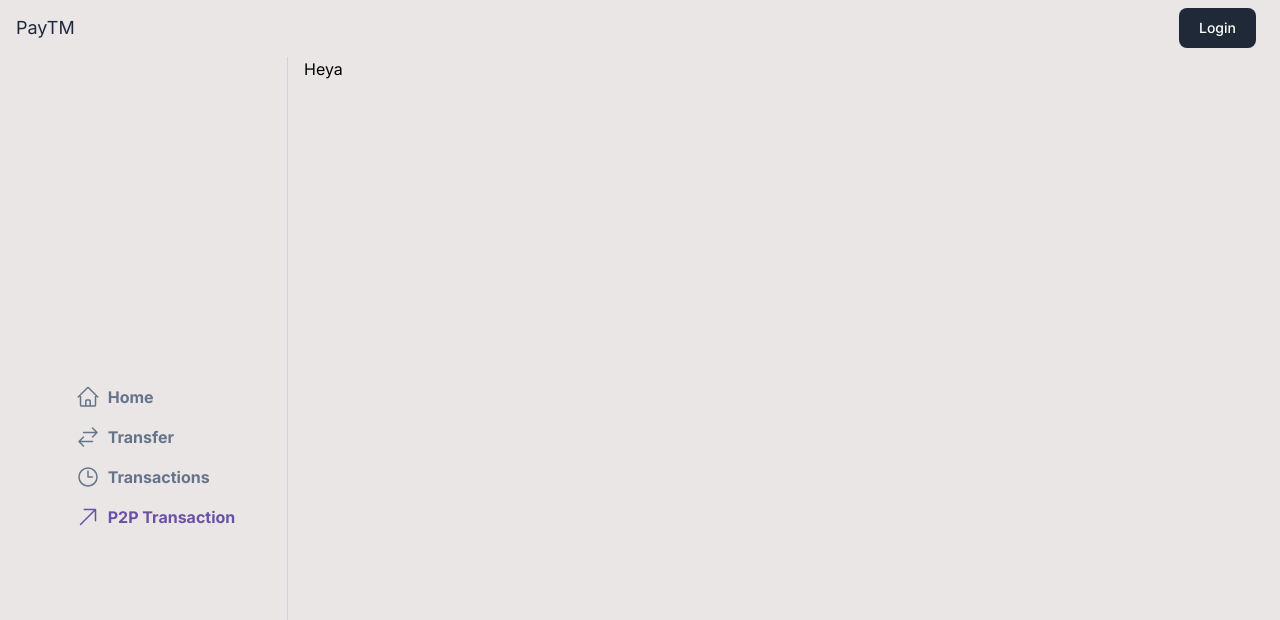
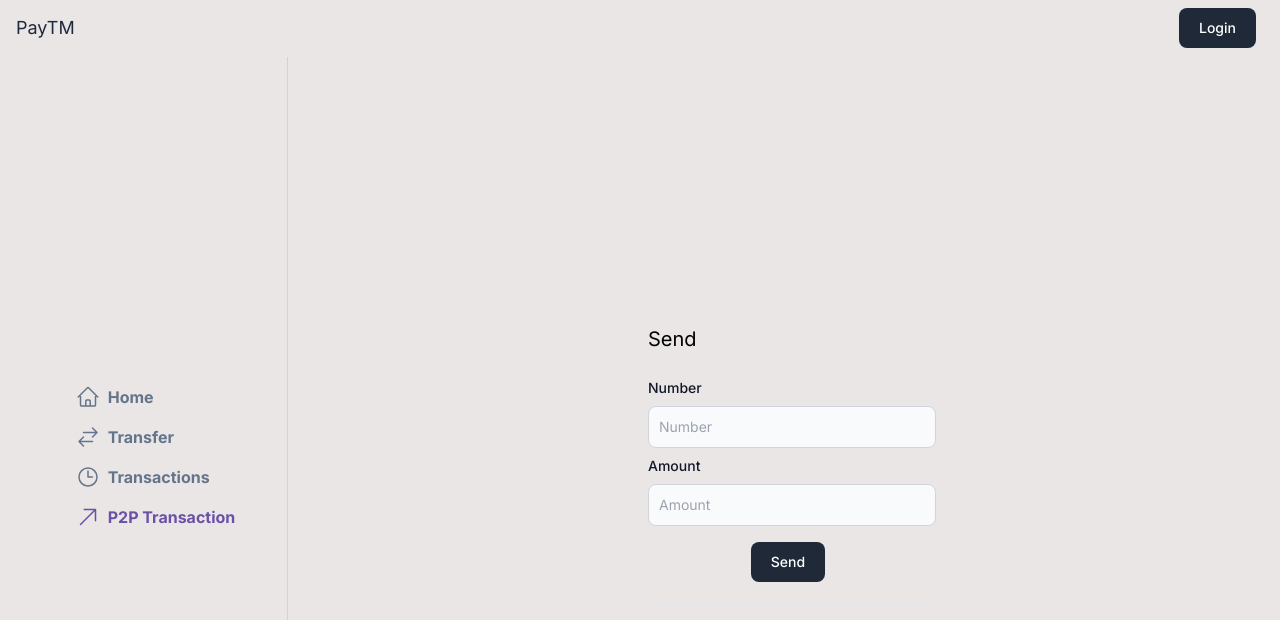
Before and after one commit to Srijan-t0d0/paytm-monorepo, a Next.js app in the folder apps/user-app/: page /p2ptransaction in a window 1280 px wide. Shown: the top 620 px of the page. Built offline with nearby package versions, Linux system fonts and the light colour scheme; no server answers.

Commit message:
Added p2p transactions

```diff
--- a/apps/user-app/app/(dashboard)/p2ptransaction/page.tsx
+++ b/apps/user-app/app/(dashboard)/p2ptransaction/page.tsx
@@ -1,5 +1,7 @@
+import { SendCard } from "../../components/SendCard";
+
 const page = () => {
-  return <div>Heya</div>;
+  return <SendCard />;
 };
 
 export default page;
--- /dev/null
+++ b/apps/user-app/app/components/SendCard.tsx
@@ -0,0 +1,44 @@
+"use client";
+import { Button } from "@repo/ui/button";
+import { Card } from "@repo/ui/card";
+
+import { TextInput } from "@repo/ui/textinput";
+import { useState } from "react";
+import { p2pTransfer } from "../lib/actions/p2pTransfer";
+
+export function SendCard() {
+  const [to, setTo] = useState("");
+  const [amount, setAmount] = useState("");
+
+  return (
+    <div className="h-screen w-screen flex justify-center items-center">
+      <Card title="Send">
+        <div className="min-w-72 pt-2">
+          <TextInput
+            placeholder={"Number"}
+            label="Number"
+            onChange={(value) => {
+              setTo(value);
+            }}
+          />
+          <TextInput
+            placeholder={"Amount"}
+            label="Amount"
+            onChange={(value) => {
+              setAmount(value);
+            }}
+          />
+          <div className="pt-4 flex justify-center">
+            <Button
+              onClick={() => {
+                p2pTransfer(to, amount);
+              }}
+            >
+              Send
+            </Button>
+          </div>
+        </div>
+      </Card>
+    </div>
+  );
+}
--- /dev/null
+++ b/apps/user-app/app/lib/actions/p2pTransfer.tsx
@@ -0,0 +1,44 @@
+"use server";
+
+import { getServerSession } from "next-auth";
+import { authOptions } from "../auth";
+import prisma from "@repo/db/client";
+
+export async function p2pTransfer(to: string, amount: string) {
+  const session = await getServerSession(authOptions);
+  const from = session?.user?.id;
+  if (!from) {
+    return {
+      message: "Error while sending amount",
+    };
+  }
+  const toUser = await prisma.user.findFirst({
+    where: {
+      number: to,
+    },
+  });
+  if (!toUser) {
+    return {
+      message: "User not found",
+    };
+  }
+  await prisma.$transaction(async (tx) => {
+    await tx.$queryRaw`SELECT * FROM "Balance" WHERE "userId" = ${Number(from)} FOR UPDATE`;
+    const fromBalance = await tx.balance.findUnique({
+      where: { userId: Number(from) },
+    });
+    if (!fromBalance || fromBalance.amount < Number(amount)) {
+      throw new Error("Insufficient funds");
+    }
+    await new Promise((r) => setTimeout(r, 4000));
+    await tx.balance.update({
+      where: { userId: Number(from) },
+      data: { amount: { decrement: Number(amount) } },
+    });
+
+    await tx.balance.update({
+      where: { userId: toUser.id },
+      data: { amount: { increment: Number(amount) } },
+    });
+  });
+}
--- a/packages/ui/src/card.tsx
+++ b/packages/ui/src/card.tsx
@@ -8,8 +8,8 @@ export function Card({
   children?: React.ReactNode;
 }): JSX.Element {
   return (
-    <div className="border p-4">
-      <h1 className="text-xl dark:text-slate-100 border-b pb-2">{title}</h1>
+    <div className="border p-4 rounded-3xl">
+      <h1 className="text-xl dark:text-[#a07bf6]   border-b pb-2">{title}</h1>
       {children}
     </div>
   );
```
Also changed, not shown: 2 other files (tests, documents, lock files or other folders).
